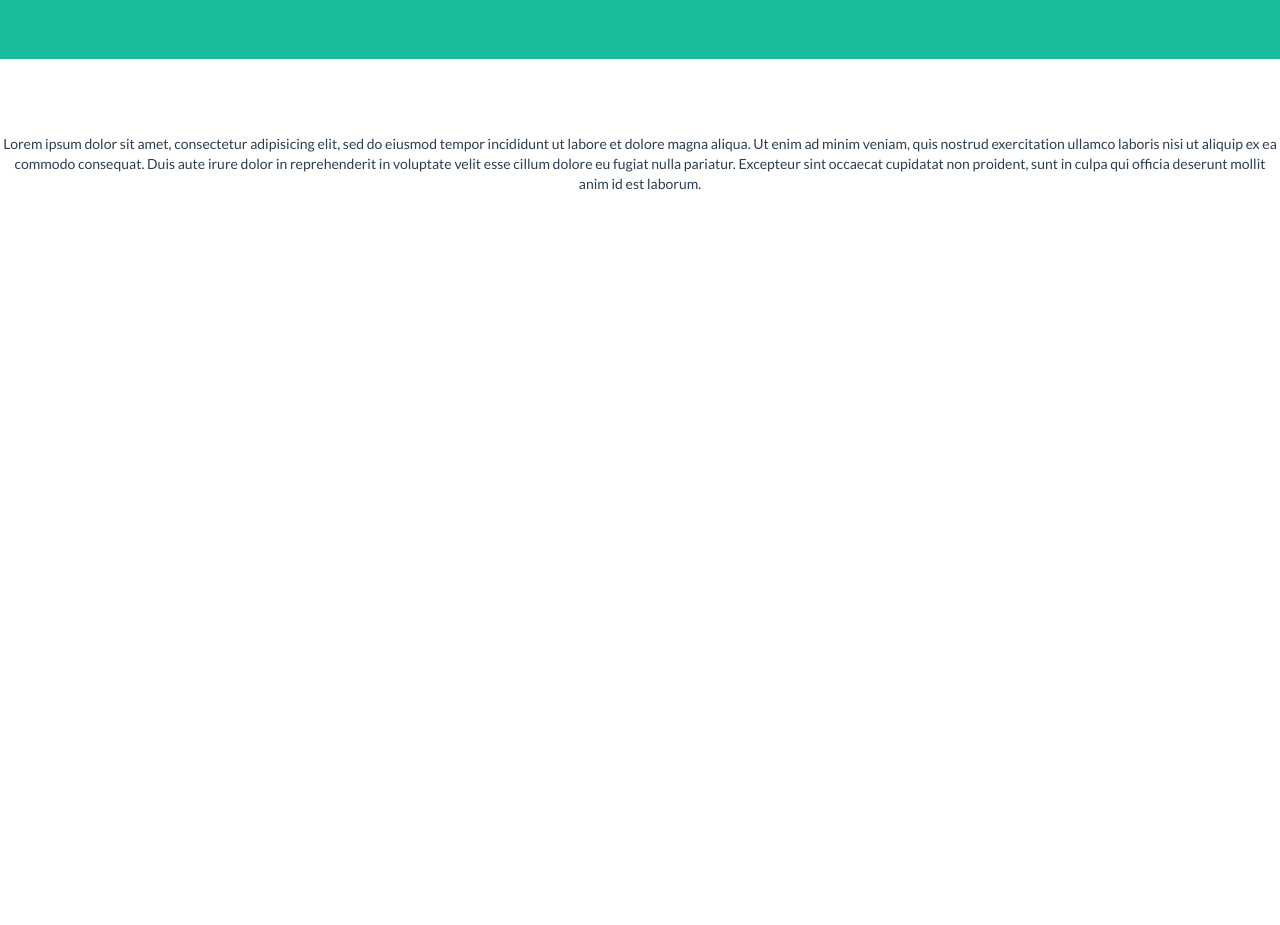
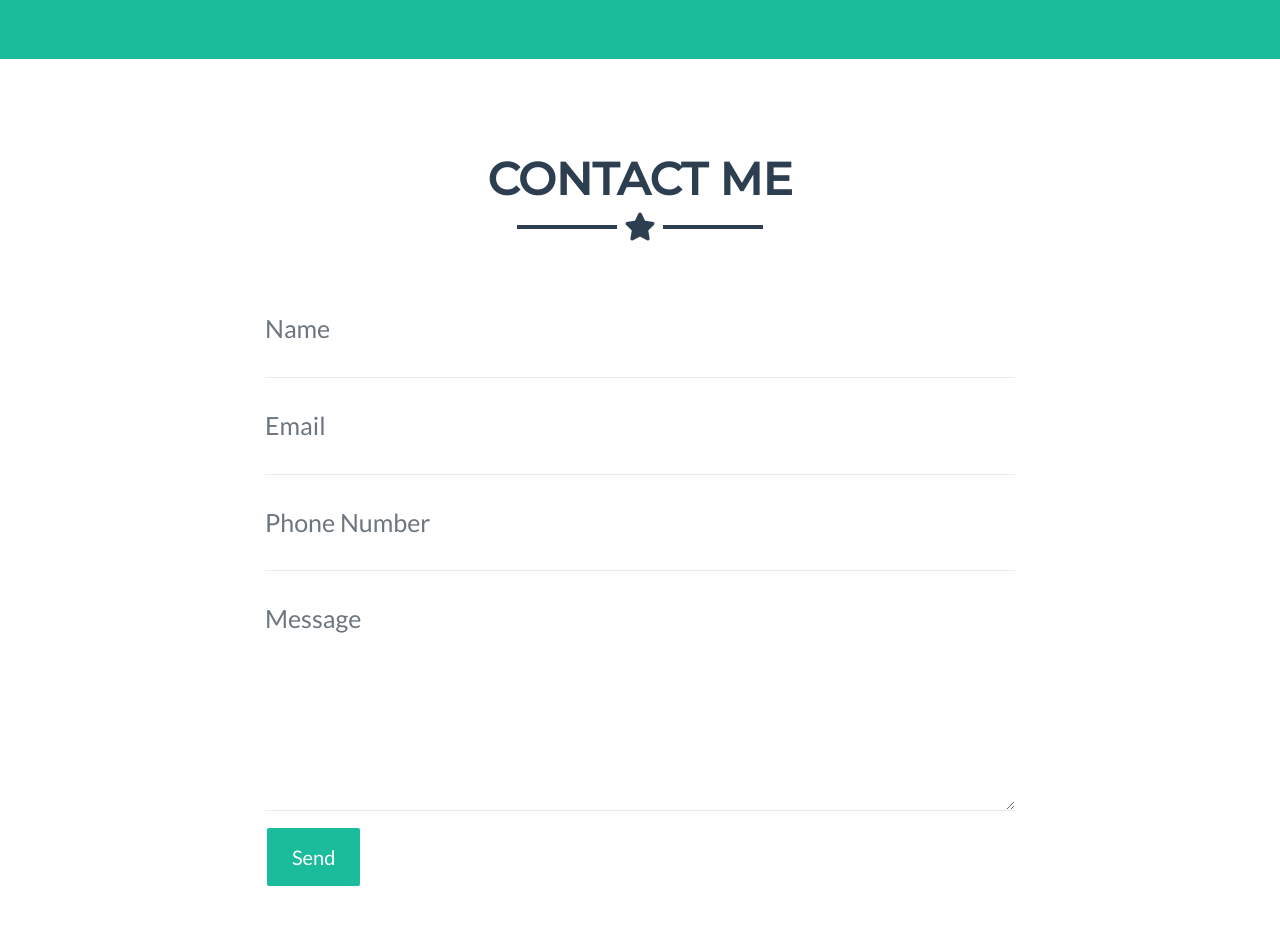
Before and after one commit to SavignanoFrancesco/html-css-bootstrap-freelancer, a plain HTML site: page index.html in a window 1280 px wide. Shown: the part 1960-2885 px from the top of the page. Before the commit the page ends 2229 px from the top, so only its background shows below. Drawn offline with nearby package versions, Linux system fonts and the light colour scheme.

Commit message:
Sexione contact me impostata

```diff
--- a/index.html
+++ b/index.html
@@ -172,7 +172,30 @@
             </section>
 
             <section class="contact">
-                Lorem ipsum dolor sit amet, consectetur adipisicing elit, sed do eiusmod tempor incididunt ut labore et dolore magna aliqua. Ut enim ad minim veniam, quis nostrud exercitation ullamco laboris nisi ut aliquip ex ea commodo consequat. Duis aute irure dolor in reprehenderit in voluptate velit esse cillum dolore eu fugiat nulla pariatur. Excepteur sint occaecat cupidatat non proident, sunt in culpa qui officia deserunt mollit anim id est laborum.
+                <div class="container">
+                    <div class="row">
+                        <div class="col-xs-12 col-sm-offset-0 col-sm-12 col-md-offset-0 col-md-12 col-lg-offset-2 col-lg-8">
+                            <h2 class="text-uppercase">Contact me</h2>
+                            <div class="separator">
+                                <i class="fas fa-star fa-2x"></i>
+                            </div>
+                        </div>
+                    </div>
+                </div>
+                <div class="container">
+                    <div class="row">
+                        <form class="col-xs-12 col-sm-12 col-md-offset-2 col-md-8 col-lg-offset-2 col-lg-8">
+                            <input type="text" name="" value="" placeholder="Name">
+                            <input type="email" name="" value="" placeholder="Email">
+                            <input type="tel" id="phone" name="phone" pattern="[0-9]{3}-[0-9]{2}-[0-9]{3}" placeholder="Phone Number">
+                            <textarea name="Message" rows="5" cols="80" placeholder="Message"></textarea>
+                            <div class="btn">
+                                Send
+                            </div>
+                        </form>
+                    </div>
+                </div>
+
             </section>
         </main>
 
--- a/style.css
+++ b/style.css
@@ -194,3 +194,39 @@ section.opposite .separator::after{
     font-size: 20px;
     text-align: left;
 }
+
+form{
+    margin-top: 40px;
+}
+
+form input, textarea{
+    display: block;
+    font-size: 25px;
+    width: 100%;
+    padding: 30px 0;
+    border-top: none;
+    border-right: none;
+    border-left: none;
+    border-bottom: 1px solid #e9ecef;
+}
+
+input[type="text"],input[type="email"],input[type="tel"], input[type="password"], textarea, select {
+    outline: none;
+}
+
+form .btn{
+    background-color: #1abc9c;
+    color: white;
+    margin-top: 15px;
+    float: left;
+}
+
+form .btn:hover{
+    background-color: #159a80;
+    border-color: #148f77;
+}
+
+::placeholder{
+    color: #6d767e;
+    font-size: 25px;
+}
```
